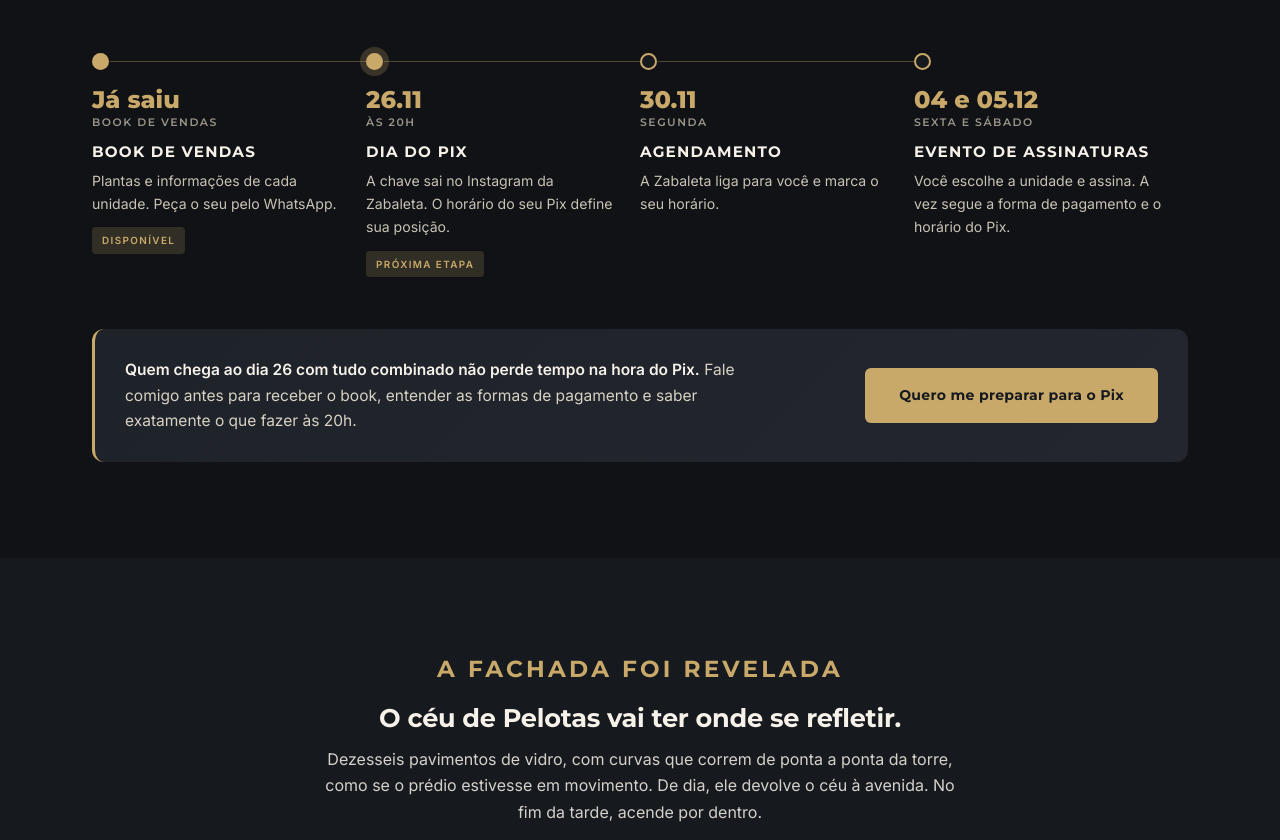
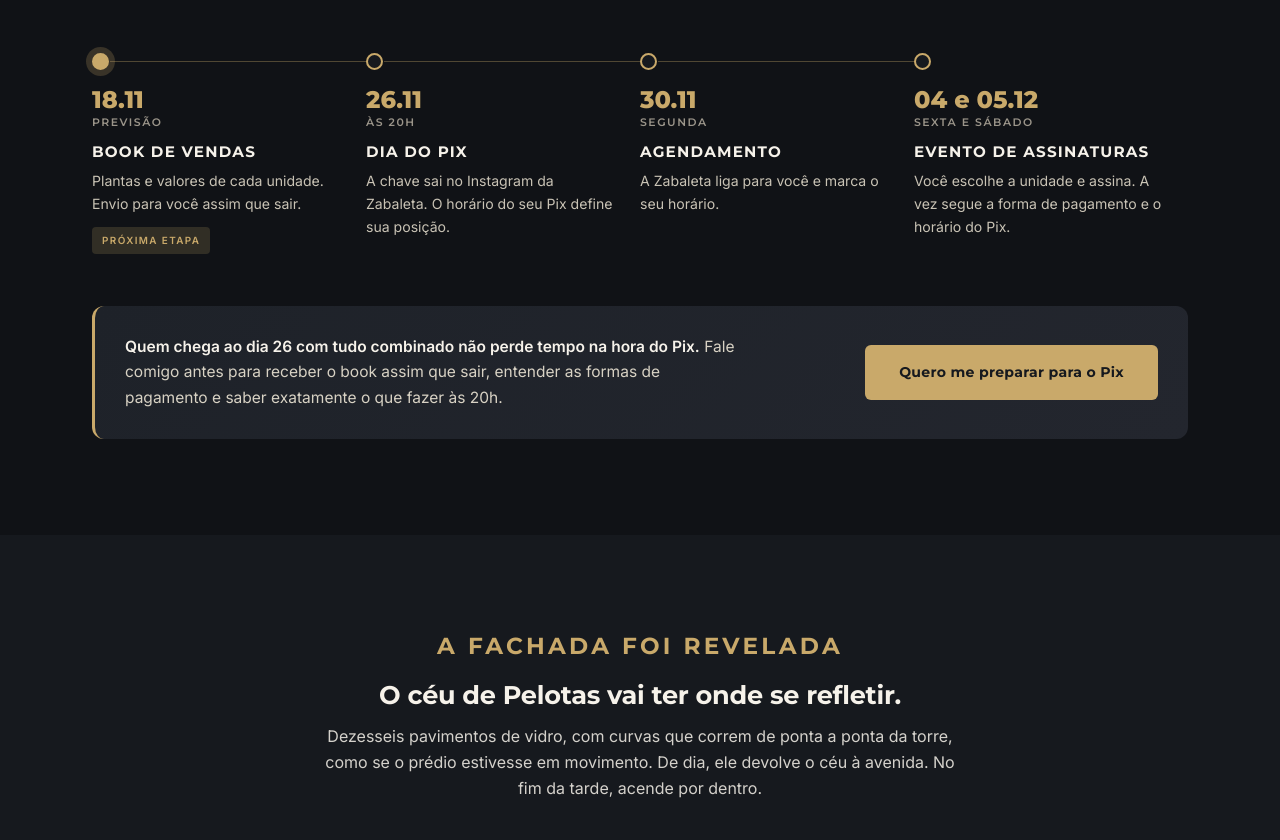
Before and after one commit to rodrigomaysonnave/lancamento-zabaleta, a plain HTML site: page index.html in a window 1280 px wide. Shown: the part 1148-1988 px from the top of the page. Drawn offline with Linux system fonts and the light colour scheme.

Commit message:
LP Milano: book de vendas volta para previsão 18/11
Co-Authored-By: Claude Opus 5.5 <noreply@anthropic.com>

```diff
--- a/index.html
+++ b/index.html
@@ -430,13 +430,13 @@
       </div>
     </div>
     <ol class="jor-steps">
-      <li class="jor-step feito"><span class="dot"></span><div class="data">Já saiu<small>Book de vendas</small></div><h3>Book de vendas</h3><p>Plantas e informações de cada unidade. Peça o seu pelo WhatsApp.</p><span class="tag ok">Disponível</span></li>
+      <li class="jor-step" data-fim="2026-11-18T23:59:59-03:00"><span class="dot"></span><div class="data">18.11<small>previsão</small></div><h3>Book de vendas</h3><p>Plantas e valores de cada unidade. Envio para você assim que sair.</p><span class="tag prox">Próxima etapa</span></li>
       <li class="jor-step" data-fim="2026-11-26T20:00:00-03:00"><span class="dot"></span><div class="data">26.11<small>às 20h</small></div><h3>Dia do Pix</h3><p>A chave sai no Instagram da Zabaleta. O horário do seu Pix define sua posição.</p><span class="tag prox">Próxima etapa</span><span class="tag ok">Concluído</span></li>
       <li class="jor-step" data-fim="2026-11-30T23:59:59-03:00"><span class="dot"></span><div class="data">30.11<small>segunda</small></div><h3>Agendamento</h3><p>A Zabaleta liga para você e marca o seu horário.</p><span class="tag prox">Próxima etapa</span><span class="tag ok">Concluído</span></li>
       <li class="jor-step" data-fim="2026-12-05T23:59:59-03:00"><span class="dot"></span><div class="data">04 e 05.12<small>sexta e sábado</small></div><h3>Evento de assinaturas</h3><p>Você escolhe a unidade e assina. A vez segue a forma de pagamento e o horário do Pix.</p><span class="tag prox">Próxima etapa</span><span class="tag ok">Concluído</span></li>
     </ol>
     <div class="jor-cta">
-      <p><b>Quem chega ao dia 26 com tudo combinado não perde tempo na hora do Pix.</b> Fale comigo antes para receber o book, entender as formas de pagamento e saber exatamente o que fazer às 20h.</p>
+      <p><b>Quem chega ao dia 26 com tudo combinado não perde tempo na hora do Pix.</b> Fale comigo antes para receber o book assim que sair, entender as formas de pagamento e saber exatamente o que fazer às 20h.</p>
       <a class="btn" href="https://wa.me/5553981041499?text=Ol%C3%A1%2C%20quero%20me%20preparar%20para%20o%20Dia%20do%20Pix%20do%20Zabaleta%20Milano%20(26%2F11%20%C3%A0s%2020h)%20e%20receber%20o%20book%20de%20vendas.">Quero me preparar para o Pix</a>
     </div>
   </div>
```
